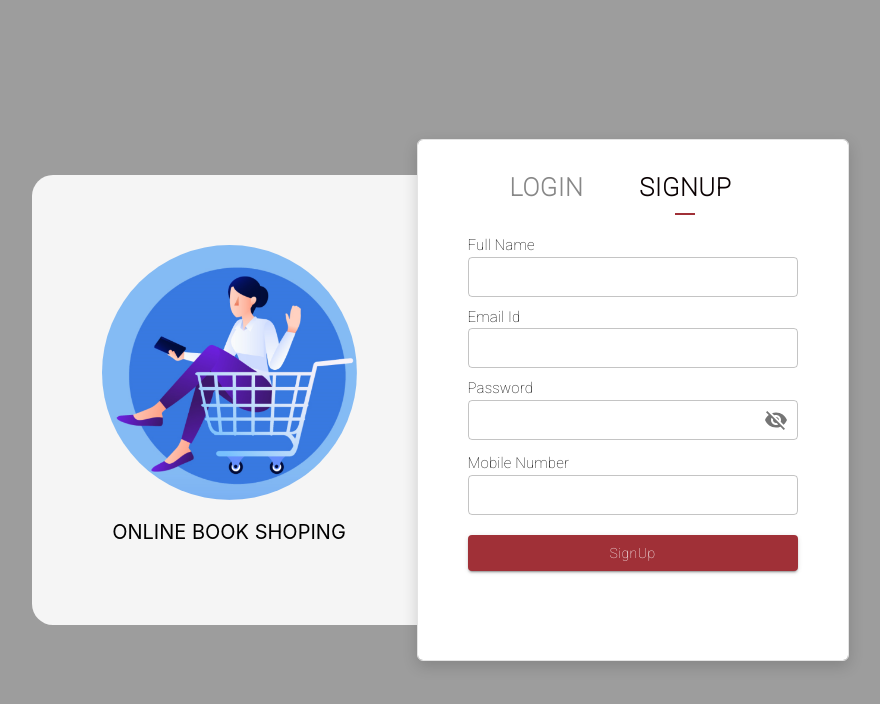
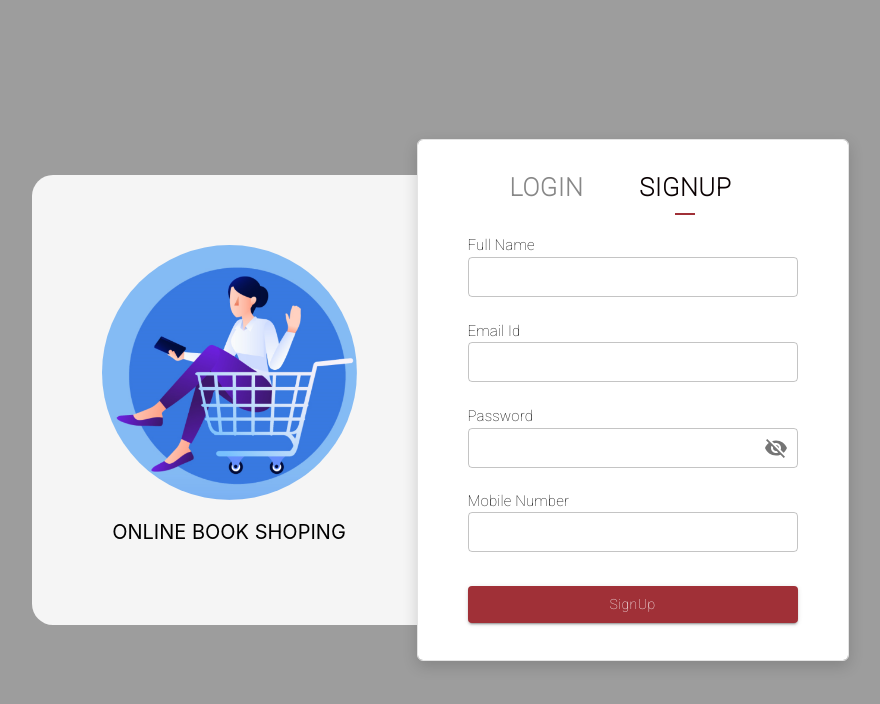
Before and after one commit to akshay-hulkuli/BookStoreManagementSystem, a React (Create React App) app: page / in a window 1280 px wide. Both pictures are taken after a click on the tab "SIGNUP". Shown: the top 704 px of the page, without its empty margins (200-1080 px from the left). Built offline with nearby package versions, Linux system fonts and the light colour scheme; a web font is replaced by a local one.

Commit message:
[Akahay]REFACTORED: jumping textfields

```diff
--- a/src/pages/signup/SignUp.jsx
+++ b/src/pages/signup/SignUp.jsx
@@ -111,9 +111,8 @@ export default function SignUp() {
                     variant="outlined"
                     size="small"
                     error= {inputData.nameError}
-                    sx={inputData.nameError?{}:{marginBottom:'10px'}}
                     onChange ={(e)=>handleChange(e)}
-                    helperText = {inputData.nameError?"this is can't be empty":""}
+                    helperText = {inputData.nameError?"this is can't be empty":" "}
                 />
                 <InputLabel sx={{color:'black',fontSize:'15px'}}>Email Id</InputLabel>
                 <TextField
@@ -122,9 +121,8 @@ export default function SignUp() {
                     variant="outlined"
                     size="small"
                     error= {inputData.emailError}
-                    sx={inputData.emailError?{marginBottom:'0px'}:{marginBottom:'10px'}}
                     onChange ={(e)=>handleChange(e)}
-                    helperText = {inputData.emailError?"Enter correct data":""}
+                    helperText = {inputData.emailError?"Enter correct data":" "}
                 />
                 <InputLabel sx={{color:'black',fontSize:'15px'}}>Password</InputLabel>
                 <OutlinedInput
@@ -145,19 +143,17 @@ export default function SignUp() {
                         </IconButton>
                       </InputAdornment>
                     }
-                    sx={inputData.pswError?{}:{marginBottom:'10px'}}
                     onChange ={(e)=>handleChange(e)}
                 />
-                <FormHelperText error= {inputData.pswError} sx={{marginLeft:'15px'}} >{inputData.pswError?"this field can't be empty":""}</FormHelperText>
+                <FormHelperText error= {inputData.pswError} sx={{marginLeft:'15px'}} >{inputData.pswError?"this field can't be empty":" "}</FormHelperText>
                 <InputLabel sx={{color:'black',fontSize:'15px'}}>Mobile Number</InputLabel>
                 <TextField
                     name="mobile"
                     label=""
                     variant="outlined"
                     size="small"
-                    sx={inputData.mobileError?{}:{marginBottom:'10px'}}
                     onChange ={(e)=>handleChange(e)}
-                    helperText = {inputData.mobileError?"enter Correct data":""}
+                    helperText = {inputData.mobileError?"enter Correct data":" "}
                     error= {inputData.mobileError}
                 />
                 <CustomButton variant="contained" fullWidth size="medium" onClick={submitForm}>SignUp</CustomButton>
```
